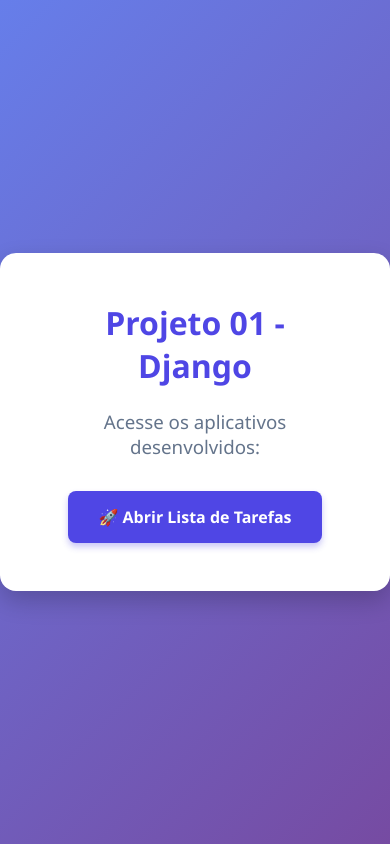
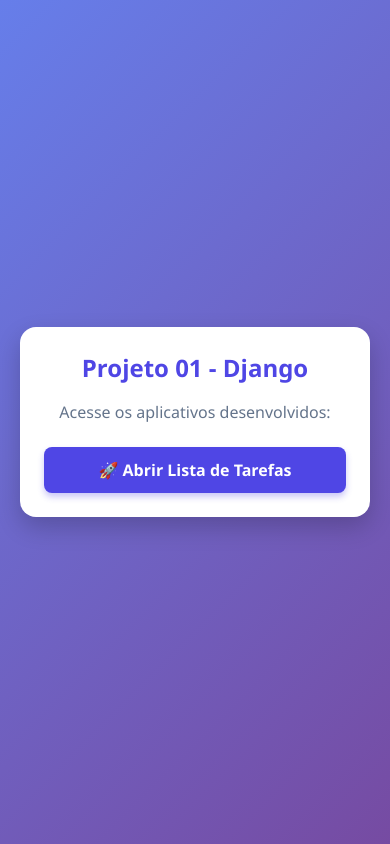
Before and after one commit to AlexOnn1/Primeiro-projeto-django, a Django app: page / in a window 390 px wide. Run offline with Django 5.2, Linux system fonts and the light colour scheme.

Commit message:
Aplicada responsividade

```diff
--- a/static/css/home_projeto.css
+++ b/static/css/home_projeto.css
@@ -55,3 +55,41 @@ h3 {
     background-color: var(--primary-hover);
     transform: translateY(-2px);
 }
+
+@media (max-width: 768px) {
+    .container {
+        padding: 2rem;
+        width: 85%;
+    }
+
+    h1 {
+        font-size: 1.75rem;
+    }
+}
+
+@media (max-width: 480px) {
+    body {
+        padding: 20px;
+        box-sizing: border-box;
+    }
+
+    .container {
+        padding: 1.5rem;
+        width: 100%;
+    }
+
+    h1 {
+        font-size: 1.5rem;
+    }
+
+    h3 {
+        font-size: 1rem;
+        margin-bottom: 1.5rem;
+    }
+
+    .btn-app {
+        width: 100%;
+        padding: 12px 20px;
+        box-sizing: border-box;
+    }
+}
```
Also changed, not shown: static/css/lista_de_tarefas/style.css (+68 -7 lines).
